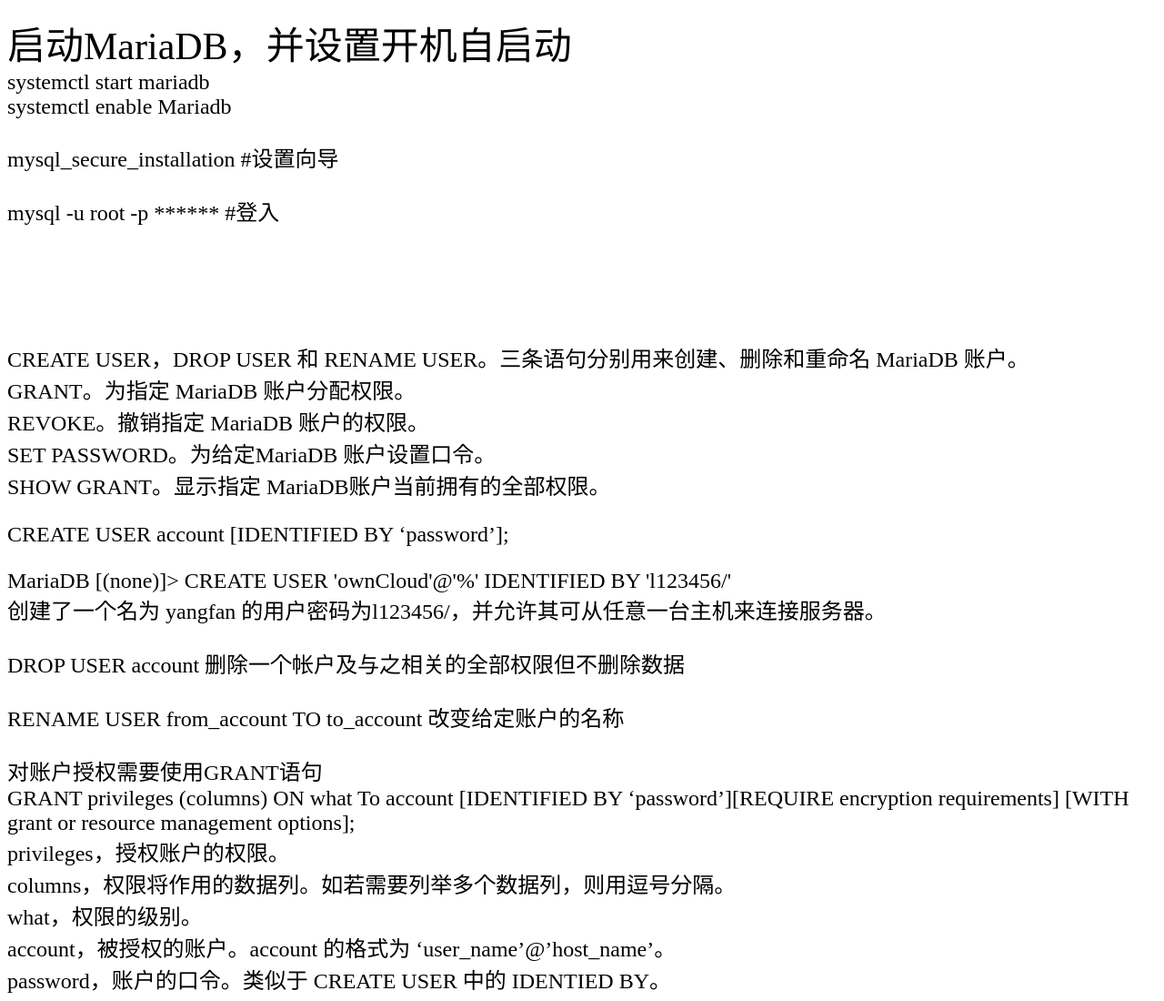
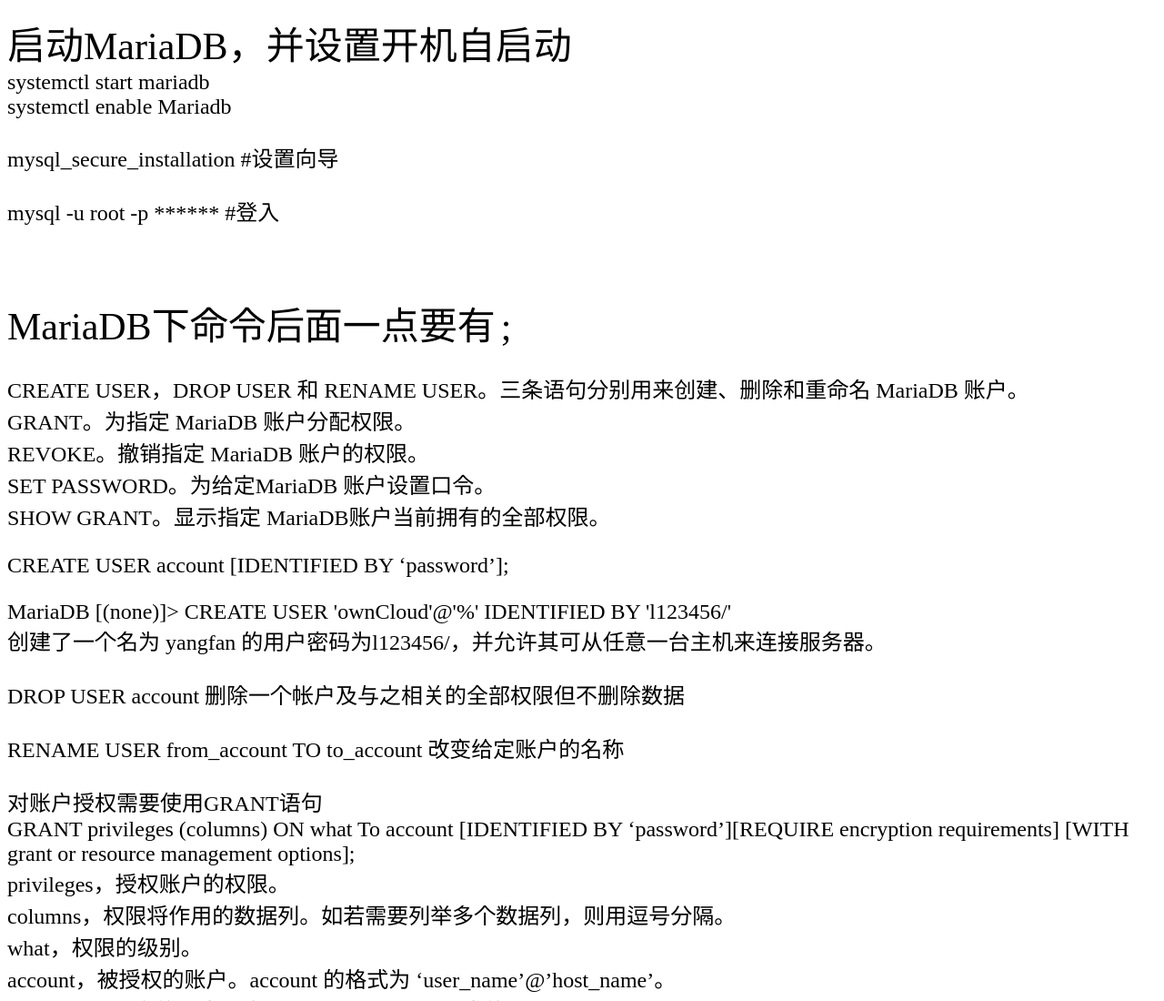
Before and after one commit to LanYehou/index, a plain HTML site: page mariabd.html in a window 1280 px wide. Shown: the top 1100 px of the page at 91% size. Drawn offline with Linux system fonts and the light colour scheme.

Commit message:
Add files via upload

```diff
--- a/mariabd.html
+++ b/mariabd.html
@@ -13,7 +13,7 @@ systemctl enable Mariadb</span></p>
 <p class="zw">mysql_secure_installation  #设置向导</p>
 <p class="zw">mysql -u root -p ****** #登入</p>
 <p class="zw">&nbsp;</p>
-<p class="zw">&nbsp;</p>
+<p class="zw"><span class="dbt">MariaDB下命令后面一点要有</span> <span class="dbt">;</span></p>
 <p class="zw">CREATE USER，DROP USER 和 RENAME USER。三条语句分别用来创建、删除和重命名 MariaDB 账户。<br />
   GRANT。为指定 MariaDB 账户分配权限。<br />
   REVOKE。撤销指定 MariaDB 账户的权限。<br />
```
